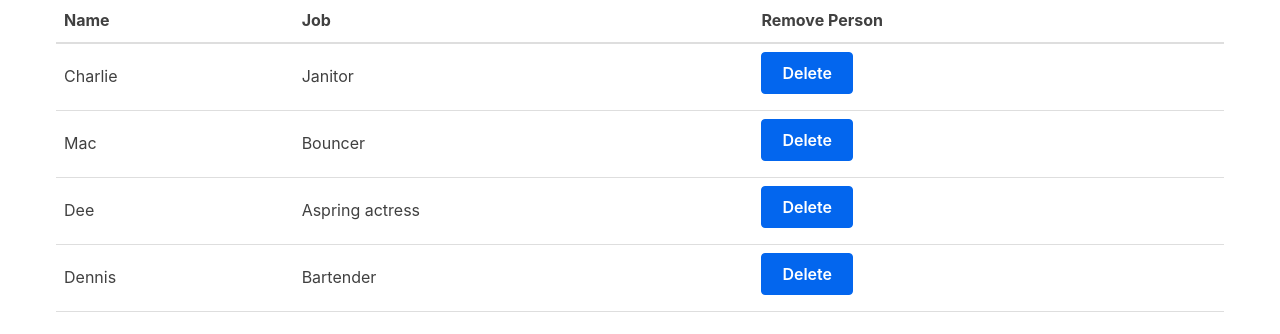
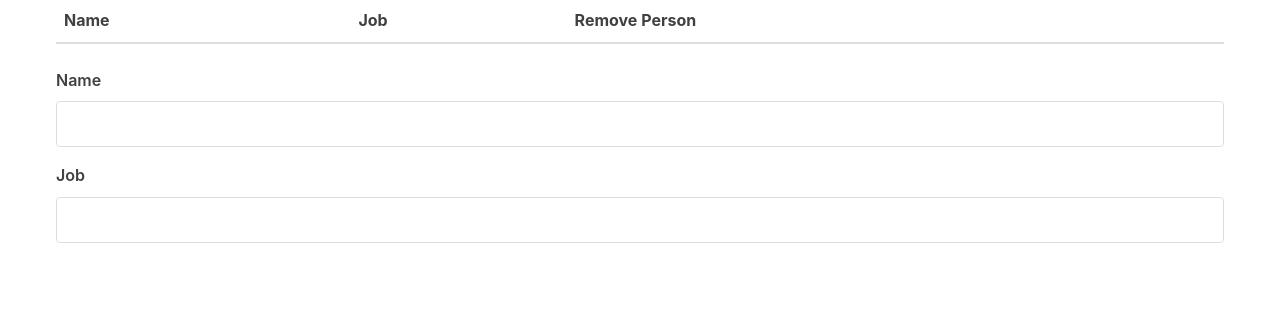
Before and after one commit to matteoterrien/csc-307-app, a React (Vite) app in the folder packages/react-frontend/: page / in a window 1280 px wide. Shown: the top 334 px of the page. Built offline with nearby package versions, Linux system fonts and the light colour scheme.

Commit message:
Added react hook useState()

```diff
--- /dev/null
+++ b/packages/react-frontend/src/Form.jsx
@@ -0,0 +1,37 @@
+import React, { useState } from "react";
+
+function Form() {
+  const [person, setPerson] = useState({
+    name: "",
+    job: "",
+  });
+
+  function handleChange(event) {
+    const { name, value } = event.target;
+    if (name === "job") setPerson({ name: person["name"], job: value });
+    else setPerson({ name: value, job: person["job"] });
+  }
+
+  return (
+    <form>
+      <label htmlFor="name">Name</label>
+      <input
+        type="text"
+        name="name"
+        id="name"
+        value={person.name}
+        onChange={handleChange}
+      />
+      <label htmlFor="job">Job</label>
+      <input
+        type="text"
+        name="job"
+        id="job"
+        value={person.job}
+        onChange={handleChange}
+      />
+    </form>
+  );
+}
+
+export default Form;
--- a/packages/react-frontend/src/MyApp.jsx
+++ b/packages/react-frontend/src/MyApp.jsx
@@ -1,25 +1,9 @@
 import React, { useState } from "react";
 import Table from "./Table";
+import Form from "./Form";
 
 function MyApp() {
-  const [characters, setCharacters] = useState([
-    {
-      name: "Charlie",
-      job: "Janitor",
-    },
-    {
-      name: "Mac",
-      job: "Bouncer",
-    },
-    {
-      name: "Dee",
-      job: "Aspring actress",
-    },
-    {
-      name: "Dennis",
-      job: "Bartender",
-    },
-  ]);
+  const [characters, setCharacters] = useState([]);
 
   function removeOneCharacter(index) {
     const updated = characters.filter((character, i) => {
@@ -31,6 +15,7 @@
   return (
     <div className="container">
       <Table characterData={characters} removeCharacter={removeOneCharacter} />
+      <Form />
     </div>
   );
 }
```
Also changed, not shown: 1 other file (tests, documents, lock files or other folders).
